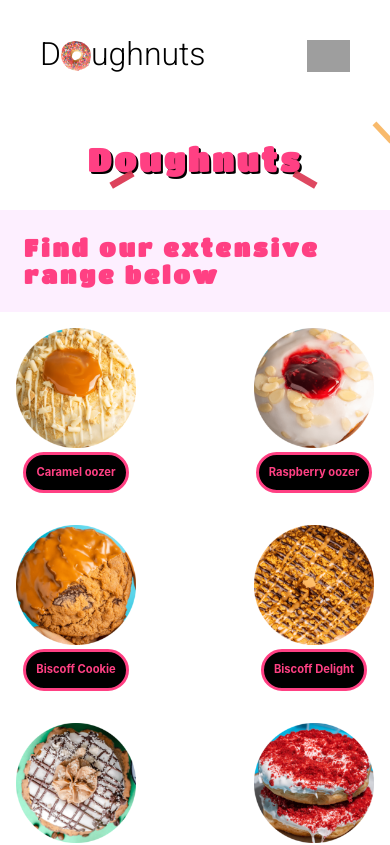
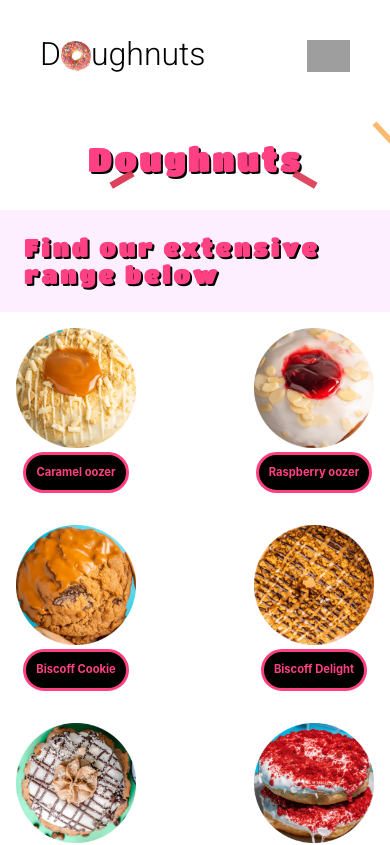
Before and after one commit to jbrogan99/doughnuts-responsive, a React (Create React App) app: page /collection in a window 390 px wide. Shown: the top 845 px of the page. Built offline with nearby package versions, Linux system fonts and the light colour scheme; grey boxes are pictures that could not be loaded; a web font is replaced by a local one.

Commit message:
fixed nav error closing mobile view

```diff
--- a/src/css/styles.css
+++ b/src/css/styles.css
@@ -277,7 +277,6 @@ button,
   padding: 1em;
   justify-self: center;
   color: var(--hot-pink) !important;
-  text-shadow: none !important;
 }
 /*
 #caramel {
@@ -744,6 +743,7 @@ button,
 }
 
 #extensive-range-container h2 {
+  text-shadow: 2px 2px #000;
 }
 
 /* #contact-number-container {
@@ -817,6 +817,9 @@ button,
   }
 
   #navMobileContainer {
+    display: none;
+  }
+  .drop-down-nav-mobile {
     display: none;
   }
 
--- a/src/navigation/dropdown.jsx
+++ b/src/navigation/dropdown.jsx
@@ -19,7 +19,7 @@ export const DropDown = ({
     <>
       {showResults ? (
         <>
-          <nav>
+          <nav className="drop-down-nav-mobile">
             <ul className="text-image-nav-container">
               <li
                 className={`${
```
